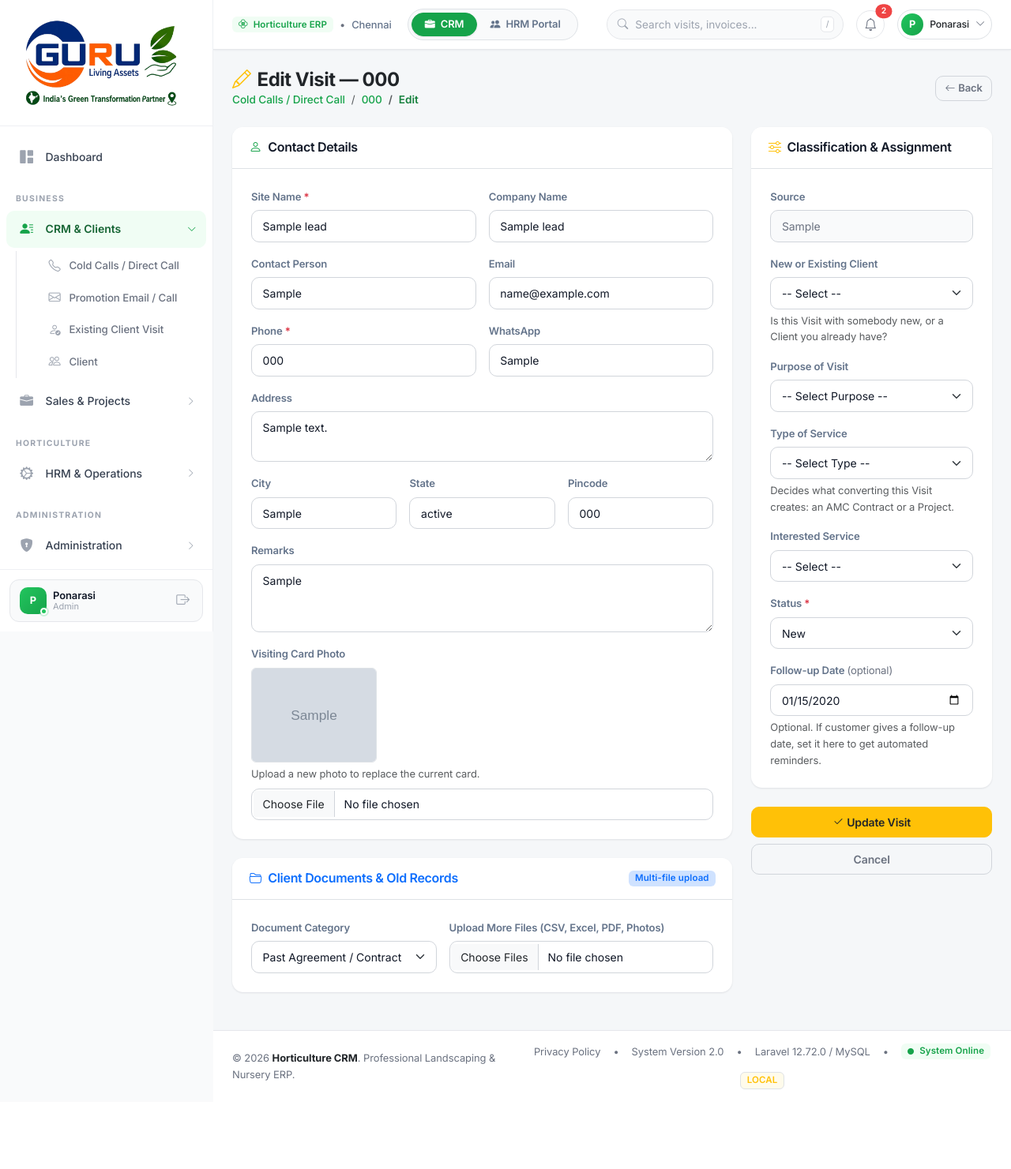
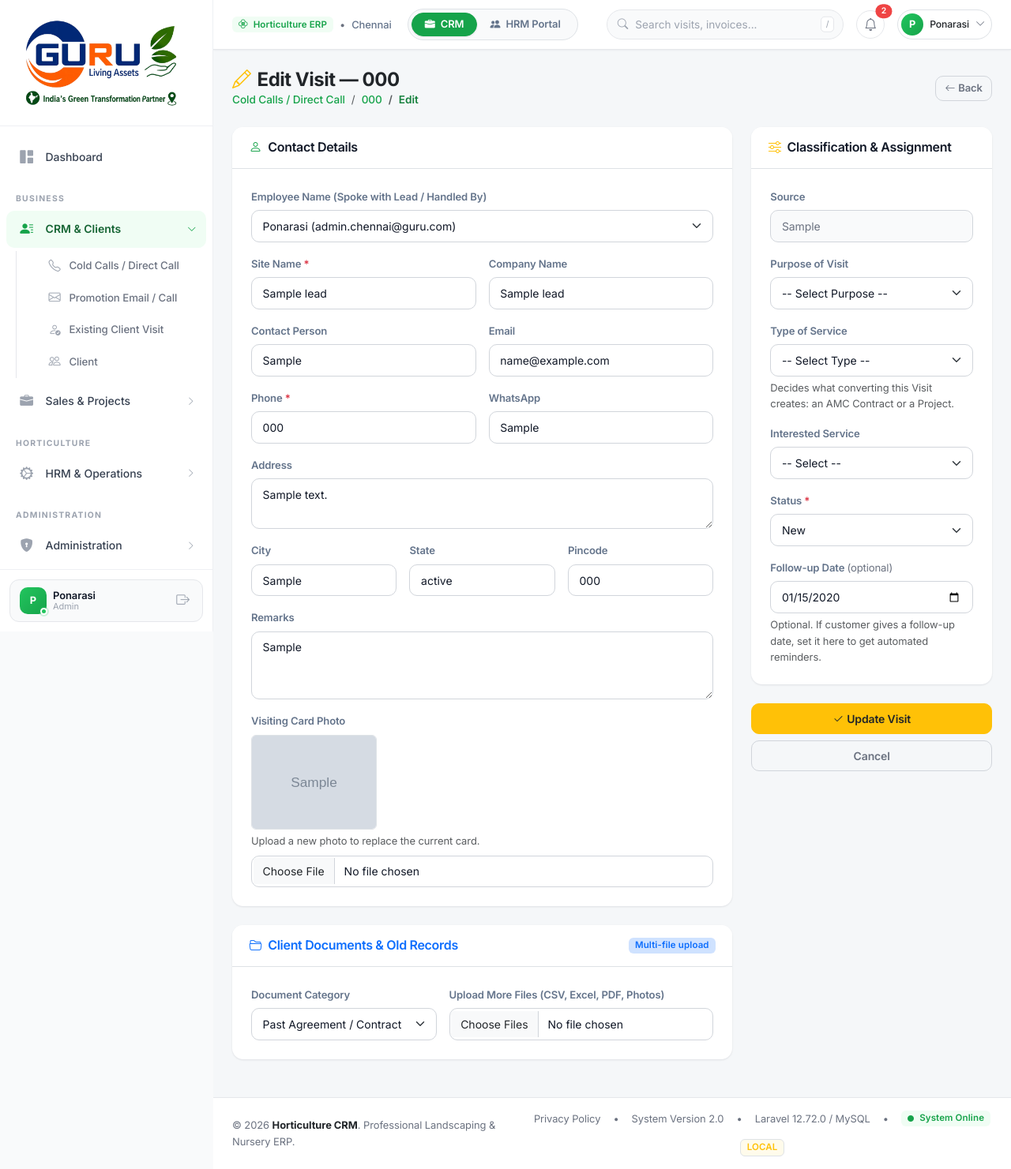
Before and after one commit to chennaiguruindia-art/Guru_CRM, a Laravel app: page /leads/1/edit in a window 1280 px wide. Shown: the whole page at 79% size. Before the commit the page ends 1380 px from the top, so only its background shows below. Run offline with Laravel 12, Linux system fonts and the light colour scheme; a user stored in the database is signed in; data comes from the database, SQL or seed files in the repository; tables that the repository leaves empty hold one stand-in row (values such as "Sample post"); grey boxes marked "Sample" are stand-in pictures.

Commit message:
Add employee name selector, remove existing client upload card and client type from regular visit create form

```diff
--- a/app/Http/Controllers/LeadController.php
+++ b/app/Http/Controllers/LeadController.php
@@ -161,7 +161,14 @@ class LeadController extends Controller
 
         $source = Lead::CHANNELS[$channel];
 
-        return view('leads.create', compact('source', 'channel'));
+        $users = User::where('status', 'active')
+            ->when($request->user() && ! $request->user()->hasRole('super-admin'), function ($q) use ($request) {
+                $q->where('branch_id', $request->user()->branch_id);
+            })
+            ->orderBy('name')
+            ->get(['id', 'name', 'email']);
+
+        return view('leads.create', compact('source', 'channel', 'users'));
     }
 
     public function store(LeadRequest $request): RedirectResponse|JsonResponse
@@ -174,9 +181,8 @@ class LeadController extends Controller
         $data['lead_code'] = Lead::generateCode();
         $data['created_by_id'] = auth()->id();
 
-        // The form no longer asks who the Visit is for — the person filing it
-        // owns it, which keeps the detail row and the list column meaningful.
-        $data['assigned_to_id'] = auth()->id();
+        // Employee who spoke with or handled this lead
+        $data['assigned_to_id'] = $request->input('assigned_to_id') ?: auth()->id();
 
         // …and it belongs to the branch they work out of. Stamped rather than
         // chosen, so a later reassignment cannot move a visit into somebody
@@ -186,6 +192,7 @@ class LeadController extends Controller
         // The form has no Source dropdown any more — fall back to the plain
         // Visits channel when nothing specified one.
         $data['source'] ??= Lead::DEFAULT_SOURCE;
+        $data['client_type'] ??= 'New Client';
         $data['priority'] ??= 'Medium';
         $data['expected_value'] ??= 0;
 
@@ -467,7 +474,14 @@ class LeadController extends Controller
 
     public function edit(Lead $lead): View
     {
-        return view('leads.edit', compact('lead'));
+        $users = User::where('status', 'active')
+            ->when(! auth()->user()->hasRole('super-admin'), function ($q) {
+                $q->where('branch_id', auth()->user()->branch_id);
+            })
+            ->orderBy('name')
+            ->get(['id', 'name', 'email']);
+
+        return view('leads.edit', compact('lead', 'users'));
     }
 
     public function update(LeadRequest $request, Lead $lead): RedirectResponse|JsonResponse
@@ -475,6 +489,10 @@ class LeadController extends Controller
         $oldValues = $lead->toArray();
         $data = $request->validated();
         $data['priority'] ??= $lead->priority ?? 'Medium';
+
+        if ($request->filled('assigned_to_id')) {
+            $data['assigned_to_id'] = $request->input('assigned_to_id');
+        }
 
         if ($request->hasFile('visiting_card_photo')) {
             $previous = $lead->visiting_card_photo;
--- a/app/Http/Requests/LeadRequest.php
+++ b/app/Http/Requests/LeadRequest.php
@@ -14,6 +14,7 @@ class LeadRequest extends FormRequest
     public function rules(): array
     {
         return [
+            'assigned_to_id' => ['nullable', 'exists:users,id'],
             'name' => ['required', 'string', 'max:255'],
             'company_name' => ['nullable', 'string', 'max:255'],
             'contact_person' => ['nullable', 'string', 'max:255'],
--- a/resources/views/leads/edit.blade.php
+++ b/resources/views/leads/edit.blade.php
@@ -31,6 +31,18 @@
                 <div class="card-header bg-white border-bottom py-3"><h6 class="mb-0 fw-semibold"><i class="bi bi-person text-success me-2"></i>Contact Details</h6></div>
                 <div class="card-body p-4">
                     <div class="row g-3">
+                        <div class="col-12">
+                            <label class="form-label small fw-semibold text-secondary">Employee Name (Spoke with Lead / Handled By)</label>
+                            <select name="assigned_to_id" class="form-select @error('assigned_to_id') is-invalid @enderror">
+                                <option value="">-- Select Employee --</option>
+                                @foreach($users as $user)
+                                    <option value="{{ $user->id }}" @selected(old('assigned_to_id', $lead->assigned_to_id) == $user->id)>
+                                        {{ $user->name }} ({{ $user->email }})
+                                    </option>
+                                @endforeach
+                            </select>
+                            @error('assigned_to_id')<div class="invalid-feedback">{{ $message }}</div>@enderror
+                        </div>
                         <div class="col-md-6">
                             <label class="form-label small fw-semibold text-secondary">Site Name <span class="text-danger">*</span></label>
                             <input type="text" name="name" class="form-control @error('name') is-invalid @enderror" value="{{ old('name',$lead->name) }}" required>
@@ -158,17 +170,7 @@
                         <label class="form-label small fw-semibold text-secondary">Source</label>
                         <div class="form-control bg-light text-muted">{{ $lead->source ?: '—' }}</div>
                     </div>
-                    <div class="mb-3">
-                        <label class="form-label small fw-semibold text-secondary">New or Existing Client</label>
-                        <select name="client_type" class="form-select @error('client_type') is-invalid @enderror">
-                            <option value="">-- Select --</option>
-                            @foreach(\App\Models\Lead::CLIENT_TYPES as $type)
-                                <option value="{{ $type }}" @selected(old('client_type',$lead->client_type)===$type)>{{ $type }}</option>
-                            @endforeach
-                        </select>
-                        <div class="form-text">Is this Visit with somebody new, or a Client you already have?</div>
-                        @error('client_type')<div class="invalid-feedback">{{ $message }}</div>@enderror
-                    </div>
+                    <input type="hidden" name="client_type" value="{{ $lead->client_type }}">
                     <div class="mb-3">
                         <label class="form-label small fw-semibold text-secondary">Purpose of Visit</label>
                         <select name="purpose_of_visit" class="form-select @error('purpose_of_visit') is-invalid @enderror">
```
Also changed, not shown: resources/views/leads/create.blade.php (+22 -13 lines).
